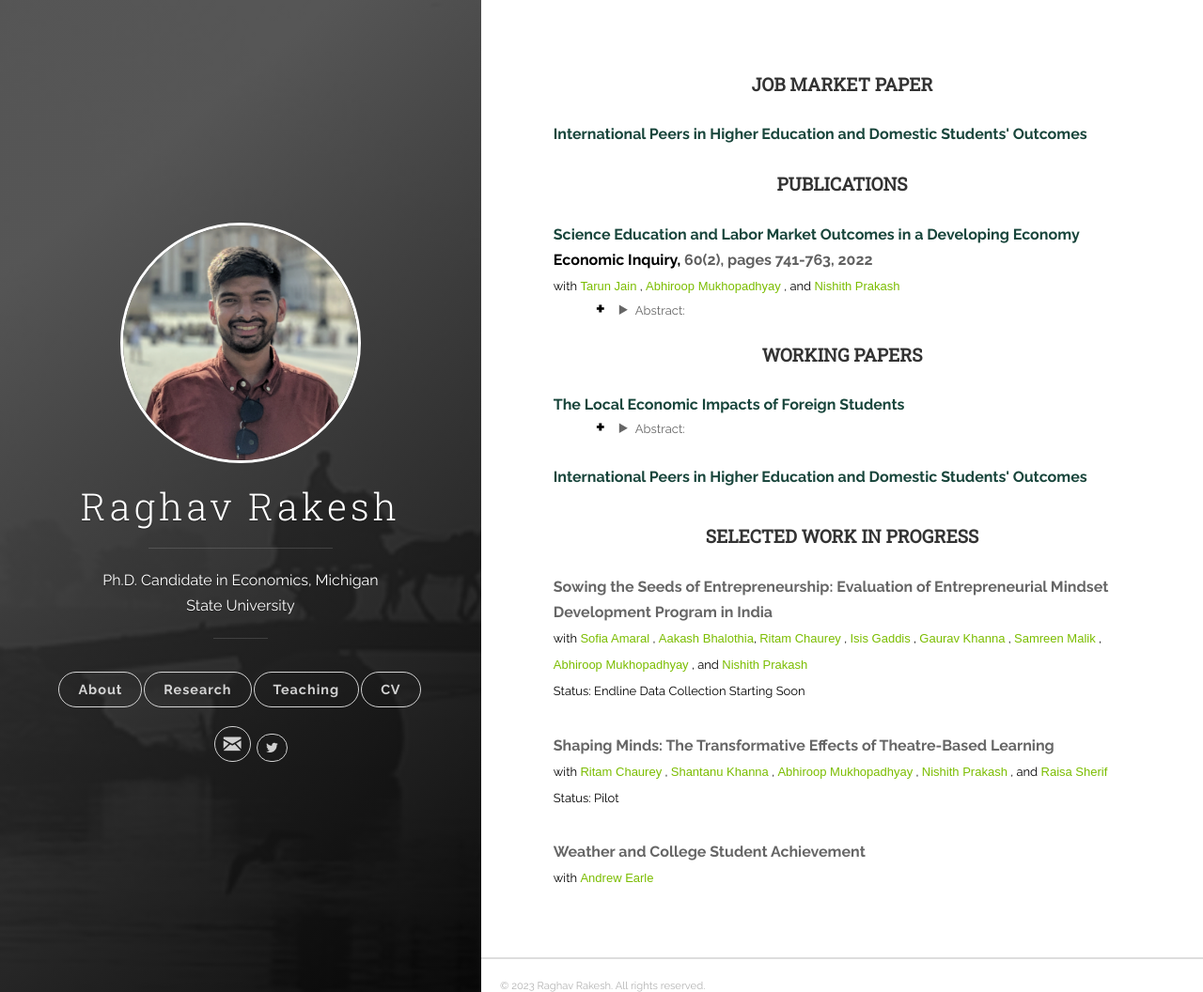
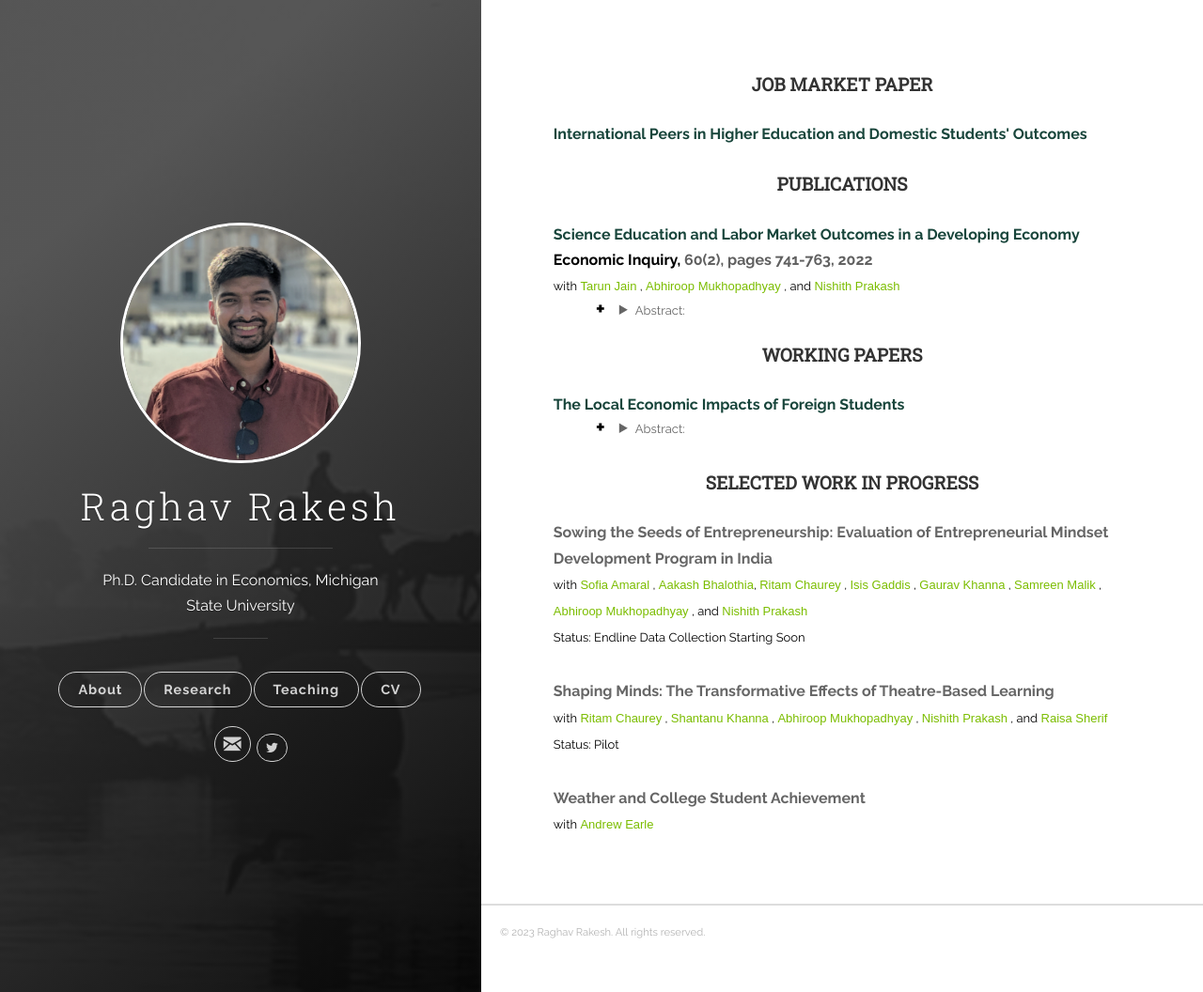
Before and after one commit to raghavrakesh/raghavrakesh.github.io, a Jekyll site: the page built from _posts/2018-06-13-research.markdown, in a window 1280 px wide and 1056 px high. Shown: the whole window at 94% size. Built offline with Jekyll 4.4.1, drawn with Linux system fonts in a browser that asks for light colours.

Commit message:
Update 2018-06-13-research.markdown

```diff
--- a/_posts/2018-06-13-research.markdown
+++ b/_posts/2018-06-13-research.markdown
@@ -89,15 +89,6 @@ tags: [jekyll]
     </p>
   </details>
 </ul>
-
-<p style="margin-top:30px;">
-  <b>
-    <strong>
-        <font size="3" style="color:#18453B">International Peers in Higher Education and Domestic Students' Outcomes</font>
-    </strong>
-    <br>
-  </b>
-</p>
 
 
 <h4 style="margin-top:40px;" id="work-in-progress"><strong><center> SELECTED WORK IN PROGRESS</center></strong></h4>
```
